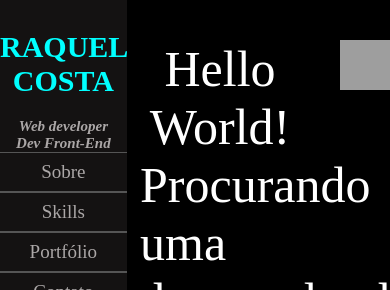
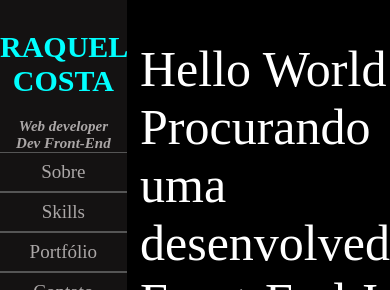
Before and after one commit to Raquelsc05/Portfolio-RC, a plain HTML site: page index.html in a window 390 px wide. Shown: the top 290 px of the page. Drawn offline with nearby package versions, Linux system fonts and the light colour scheme; grey boxes are pictures that could not be loaded.

Commit message:
mobile new portfolio

```diff
--- a/styles.css
+++ b/styles.css
@@ -9,6 +9,10 @@ box-sizing: border-box;
 :root {
 
   font-size: 62.5%; /* 1rem= 10px*/
+}
+html {
+
+  scroll-behavior: smooth;
 }
 html,
 body {
@@ -82,14 +86,16 @@ body {
 }
 /*========home=====================*/
  #home h1 {
-margin-top: 4rem;
+padding-top: 4rem;
 display: flex;
 font-weight: 400;
 font-size: 5rem;
 margin-inline: auto;
 
 text-align: center;
-margin-left: 11rem;
+margin-left: 14rem;
+
+width: 37.5rem;
 
 }
 
@@ -198,7 +204,7 @@ h3 {
  .gallery {
 
    display: flex;
-   width: 100%;
+   width: 37.5rem;
    max-width: 400px;
    max-height: fit-content;
    margin-left: 14rem;
@@ -314,10 +320,8 @@ margin-bottom: 5rem;
 text-align: center;
 font-size: 1.9rem;
 justify-content: center;
-margin-left: 14rem;
 
 }
-
 .back-to-top {
   right: 1rem;
   position: fixed;
```
